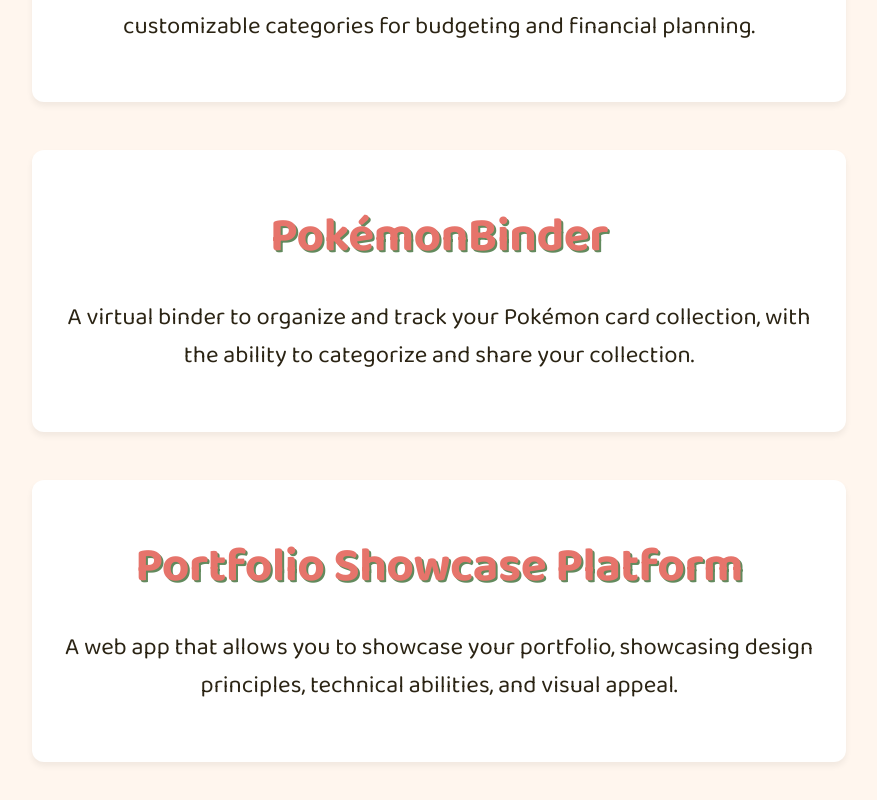
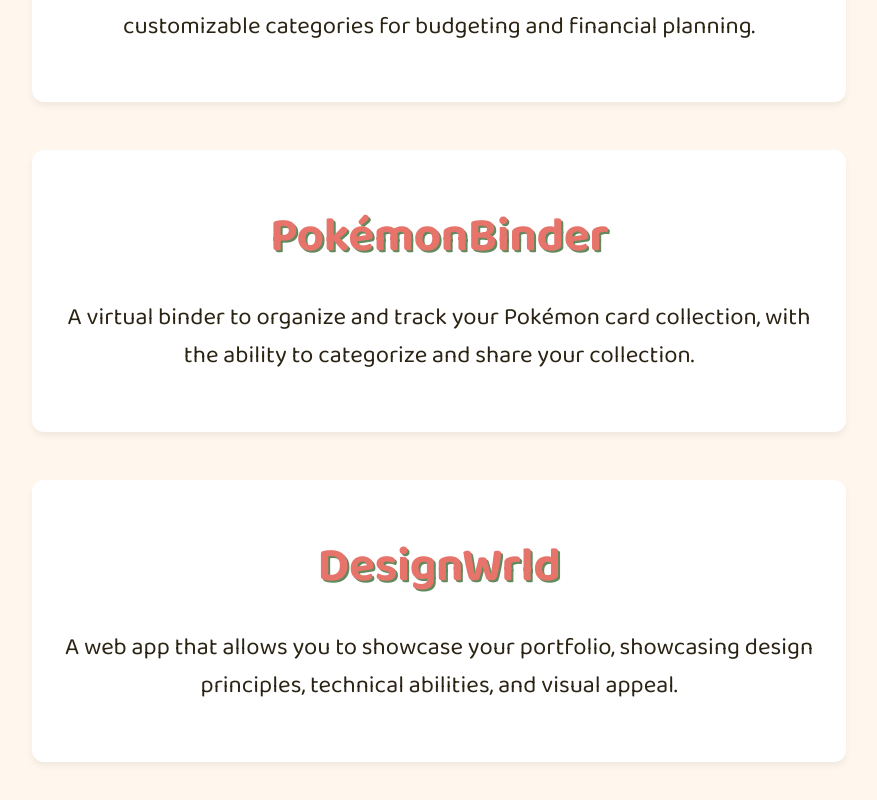
Before and after one commit to laxxe09/portfolio, a React (Create React App) app: page /portfolio/projects in a window 1280 px wide. Shown: the part 812-1612 px from the top of the page, without its empty margins (201-1078 px from the left). Built offline with nearby package versions, Linux system fonts and the light colour scheme.

Commit message:
update designwrld

```diff
--- a/src/components/Projects.jsx
+++ b/src/components/Projects.jsx
@@ -43,11 +43,11 @@
           </p>
         </div>
 
-        {/* Project 4: Portfolio Platform */}
+        {/* Project 4: DesignWrld */}
         <div className="project-card">
           <h3 className="project-title">
-            <Link to="/portfolioplatform" className="project-link">
-              Portfolio Showcase Platform
+            <Link to="/designwrld" className="project-link">
+              DesignWrld
             </Link>
           </h3>
           <p className="project-description">
```
